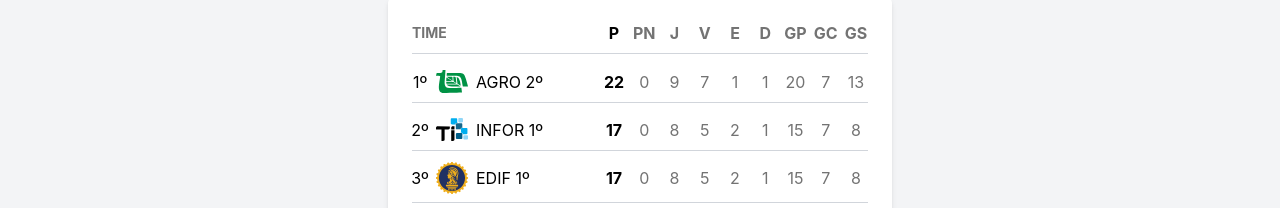
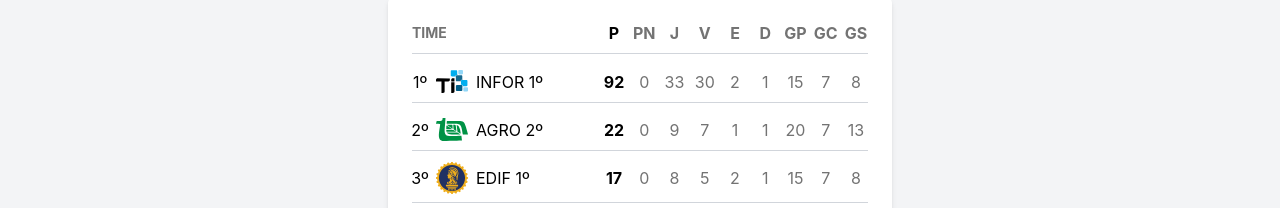
Before and after one commit to rickalves/tabela-interclasses-eeep, a Next.js app: page / in a window 1280 px wide. Shown: the part 179-387 px from the top of the page. Built offline with nearby package versions, Linux system fonts and the light colour scheme.

Commit message:
adicionando controller

```diff
--- a/package.json
+++ b/package.json
@@ -2,7 +2,6 @@
   "name": "interclasses-eeep",
   "version": "0.1.0",
   "private": true,
-  "type": "module",
   "scripts": {
     "dev": "next dev",
     "build": "next build",
--- a/src/data/config/dbConnect.js
+++ b/src/data/config/dbConnect.js
@@ -1,6 +1,6 @@
 import mongoose from "mongoose";
 
-const url = "mongodb+srv://henryworkdevti:_database123@cluster0.yvb8c6j.mongodb.net/?retryWrites=true&w=majority"
+const url = "mongodb+srv://henryworkdevti:_database123@cluster0.yvb8c6j.mongodb.net/competicao?retryWrites=true&w=majority"
 mongoose.connect(url)
 let db = mongoose.connection;
 
--- a/src/data/controllers/partidasController.js
+++ b/src/data/controllers/partidasController.js
@@ -39,7 +39,7 @@ class PartidaController{
             ]
         });
 
-        novaPartidas.save()
+        novaPlartidas.save()
     }
 }
 
--- a/src/data/mocks/estatisticas.js
+++ b/src/data/mocks/estatisticas.js
@@ -27,6 +27,13 @@ const estatisticas = {
             nome: "Luan",
             time: "ADM",
             gols: 7,
+            foto: "",
+        },
+        {
+            id:5,
+            nome: "Caique",
+            time: "INFOR 1º",
+            gols: 1000,
             foto: "",
         },
     ],
--- a/src/data/mocks/tabela.js
+++ b/src/data/mocks/tabela.js
@@ -55,7 +55,7 @@ const tabela = {
             id:6,
             time: "INFOR 1º",
             pn: 0,
-            v: 5,
+            v: 30,
             e: 2,
             d: 1,
             gp: 15,
```
